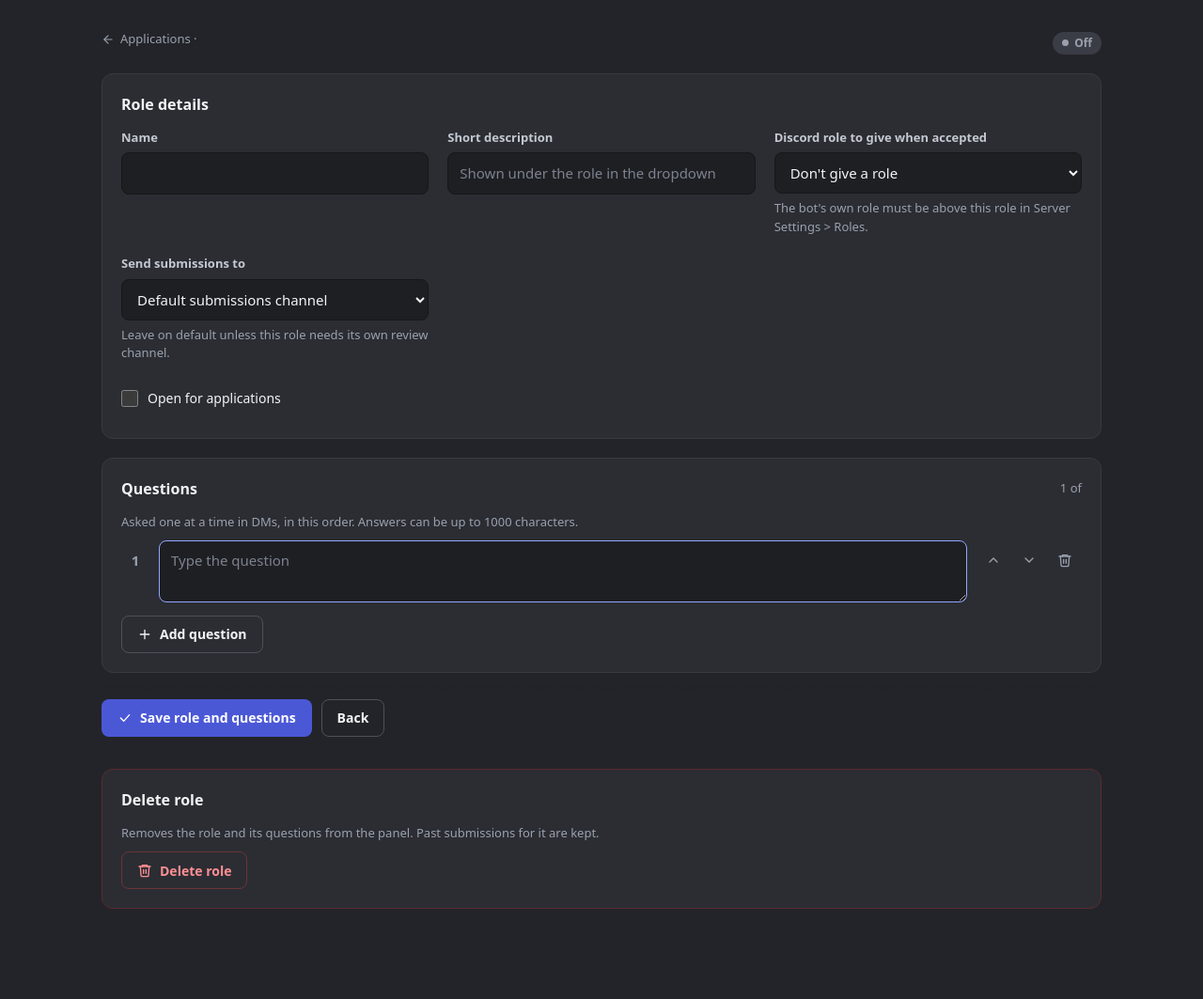
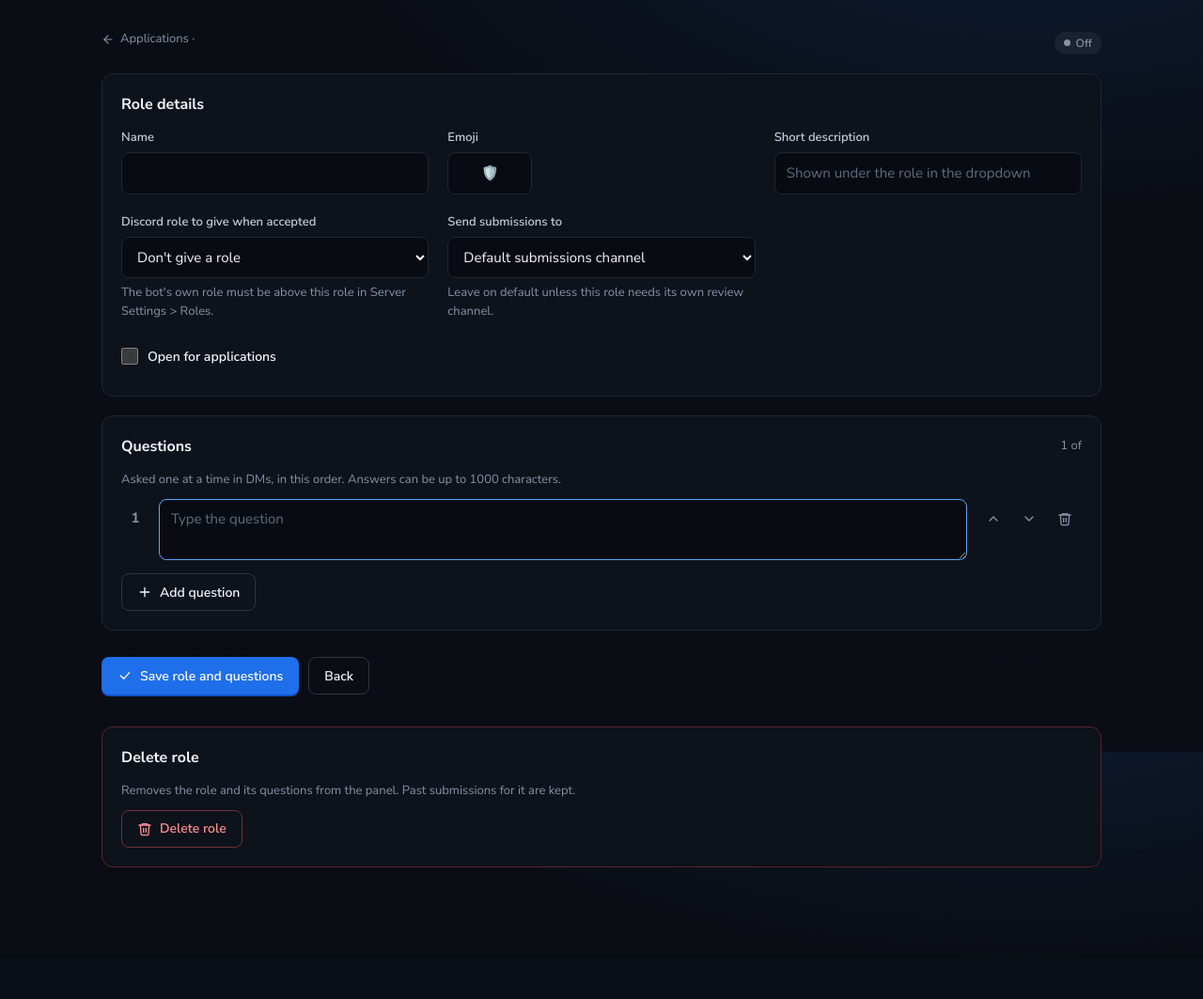
Before and after one commit to xxDeadMaster/Discord-Application-bot-, a Node project: template src/web/views/role.ejs in a window 1280 px wide. Shown: the whole page at 94% size. After the commit the page ends 923 px from the top, so only its background shows below. Run offline with Node 20 templates, Linux system fonts and the light colour scheme; the template is opened without the code that fills it, so the values that code supplies are empty.

Commit message:
Orbit dashboard restyle: black/blue theme, Orbit logo, Lilita One headings, welcome hero, emoji fields for applications, roles and ticket types
Co-Authored-By: Claude Opus 5.5 <noreply@anthropic.com>
Claude-Session: https://claude.ai/code/session_01UC7MahKFXKUWbECoZPV1ow

```diff
--- a/src/web/public/style.css
+++ b/src/web/public/style.css
@@ -1,23 +1,29 @@
+@font-face { font-family: "Lilita One"; src: url(fonts/lilita-one-latin-400-normal.woff2) format("woff2"); font-weight: 400; font-display: swap; }
+@font-face { font-family: "Nunito Sans"; src: url(fonts/nunito-sans-latin-400-normal.woff2) format("woff2"); font-weight: 400; font-display: swap; }
+@font-face { font-family: "Nunito Sans"; src: url(fonts/nunito-sans-latin-600-normal.woff2) format("woff2"); font-weight: 500 600; font-display: swap; }
+@font-face { font-family: "Nunito Sans"; src: url(fonts/nunito-sans-latin-700-normal.woff2) format("woff2"); font-weight: 700; font-display: swap; }
+@font-face { font-family: "Nunito Sans"; src: url(fonts/nunito-sans-latin-800-normal.woff2) format("woff2"); font-weight: 800; font-display: swap; }
+
 :root {
-  --bg-side: #1b1c20;
-  --bg: #232429;
-  --card: #2b2d33;
-  --raised: #33363d;
-  --field: #1e1f23;
-  --border: #383a41;
-  --border-strong: #4e515a;
-  --text: #f2f3f5;
-  --text-2: #c4c9d1;
-  --muted: #9aa1ad;
-  --accent: #4b58d6;
-  --accent-hover: #3f4bc2;
-  --accent-soft: rgba(91, 108, 240, 0.16);
-  --link: #93a5ff;
-  --success: #23824a;
-  --success-hover: #1d6f3f;
-  --danger: #d23a3f;
-  --danger-hover: #b93136;
-  --warn: #f0b232;
+  --bg-side: #05070C;
+  --bg: #0A0D14;
+  --card: #0E121A;
+  --raised: #161B25;
+  --field: #080B11;
+  --border: #1F2633;
+  --border-strong: #2C3547;
+  --text: #F2F5FA;
+  --text-2: #C3CCDA;
+  --muted: #8592A8;
+  --accent: #1F6FEB;
+  --accent-hover: #1A5FD0;
+  --accent-soft: rgba(31, 111, 235, 0.16);
+  --link: #58A6FF;
+  --success: #1F8F5F;
+  --success-hover: #1A7A51;
+  --danger: #D93D42;
+  --danger-hover: #BF3439;
+  --warn: #FFC24B;
   --radius: 12px;
   --radius-sm: 8px;
   --sidebar: 248px;
@@ -30,12 +36,12 @@ body {
   margin: 0;
   background: var(--bg);
   color: var(--text);
-  font: 15px/1.5 "gg sans", system-ui, -apple-system, "Segoe UI", Roboto, "Helvetica Neue", sans-serif;
+  font: 15px/1.5 "Nunito Sans", system-ui, -apple-system, "Segoe UI", Roboto, "Helvetica Neue", sans-serif;
   -webkit-font-smoothing: antialiased;
 }
 a { color: var(--link); text-decoration: none; }
 a:hover { text-decoration: underline; }
-h1 { font-size: 24px; font-weight: 700; margin: 0; line-height: 1.25; letter-spacing: -0.01em; }
+h1 { font: 400 28px/1.15 "Lilita One", system-ui, sans-serif; margin: 0; letter-spacing: 0.01em; }
 h2 { font-size: 16px; font-weight: 700; margin: 0 0 14px; }
 p { margin: 0 0 10px; }
 .muted { color: var(--muted); }
@@ -116,7 +122,7 @@ p { margin: 0 0 10px; }
 .card-head .actions { gap: 8px; }
 .login { padding: 40px 32px; }
 .login h1 { font-size: 22px; }
-.danger-zone { border-color: #5a2b2e; }
+.danger-zone { border-color: #5A2328; }
 
 /* ---------- Stats ---------- */
 .stats { display: grid; grid-template-columns: repeat(auto-fit, minmax(200px, 1fr)); gap: 14px; }
@@ -164,13 +170,13 @@ p { margin: 0 0 10px; }
 /* ---------- Pills ---------- */
 .pill {
   display: inline-flex; align-items: center; gap: 6px; font-size: 12px; font-weight: 600;
-  padding: 3px 10px; border-radius: 999px; background: #3a3d45; color: var(--text-2); white-space: nowrap;
+  padding: 3px 10px; border-radius: 999px; background: #1A2130; color: var(--text-2); white-space: nowrap;
 }
 .pill::before { content: ""; width: 7px; height: 7px; border-radius: 50%; background: currentColor; }
 .pill-pending { background: rgba(240, 178, 50, 0.14); color: #f3c55e; }
 .pill-accepted, .pill-open { background: rgba(35, 130, 74, 0.2); color: #6fdc9b; }
 .pill-denied { background: rgba(210, 58, 63, 0.18); color: #ff8f93; }
-.pill-closed, .pill-off { background: #3a3d45; color: var(--muted); }
+.pill-closed, .pill-off { background: #1A2130; color: var(--muted); }
 .pill-bot { background: var(--accent); color: #fff; }
 .pill-bot::before { display: none; }
 
@@ -180,13 +186,13 @@ p { margin: 0 0 10px; }
 label { font-weight: 600; font-size: 13px; color: var(--text-2); }
 input:not([type=checkbox]):not([type=radio]), select, textarea {
   width: 100%; min-height: 42px; padding: 10px 12px; border-radius: var(--radius-sm);
-  background: var(--field); color: var(--text); border: 1px solid #16171a; font: inherit;
+  background: var(--field); color: var(--text); border: 1px solid #1F2633; font: inherit;
   transition: border-color 0.15s;
 }
 textarea { resize: vertical; line-height: 1.45; }
 input:hover, select:hover, textarea:hover { border-color: var(--border-strong); }
 input:focus, select:focus, textarea:focus { outline: none; border-color: var(--link); }
-input::placeholder, textarea::placeholder { color: #7c8390; }
+input::placeholder, textarea::placeholder { color: #5F6B80; }
 input[type=checkbox] { width: 18px; height: 18px; accent-color: var(--accent); margin: 0; cursor: pointer; }
 .help { color: var(--muted); font-size: 13px; margin: 0; }
 .toggle { display: inline-flex; align-items: center; gap: 10px; min-height: 44px; font-weight: 500; font-size: 14px; color: var(--text); cursor: pointer; }
@@ -194,7 +200,7 @@ input[type=checkbox] { width: 18px; height: 18px; accent-color: var(--accent); m
 .actions { display: flex; gap: 10px; flex-wrap: wrap; align-items: center; }
 .sticky-actions {
   position: sticky; bottom: 0; padding: 14px 0; margin-top: -6px;
-  background: linear-gradient(to top, var(--bg) 75%, rgba(35, 36, 41, 0));
+  background: linear-gradient(to top, var(--bg) 75%, rgba(10, 13, 20, 0));
 }
 .panel-actions { display: flex; gap: 10px; flex-wrap: wrap; }
 .panel-actions form { margin: 0; }
@@ -206,11 +212,11 @@ input[type=checkbox] { width: 18px; height: 18px; accent-color: var(--accent); m
 .btn {
   display: inline-flex; align-items: center; justify-content: center; gap: 8px;
   min-height: 40px; padding: 0 16px; border-radius: var(--radius-sm);
-  border: 1px solid transparent; background: #3f424a; color: var(--text);
+  border: 1px solid transparent; background: #1A2130; color: var(--text);
   font: inherit; font-size: 14px; font-weight: 600; cursor: pointer; white-space: nowrap;
   transition: background 0.15s, border-color 0.15s;
 }
-.btn:hover { background: #4a4d56; text-decoration: none; }
+.btn:hover { background: #232C3E; text-decoration: none; }
 .btn:disabled { opacity: 0.45; cursor: not-allowed; }
 .btn-primary { background: var(--accent); color: #fff; }
 .btn-primary:hover { background: var(--accent-hover); }
@@ -403,3 +409,41 @@ th.num, td.num { text-align: right; font-variant-numeric: tabular-nums; }
 .rating { display: inline-flex; align-items: center; gap: 4px; color: var(--warn); font-weight: 700; }
 .rating .icon { fill: currentColor; }
 code { background: var(--field); padding: 1px 6px; border-radius: 5px; font-size: 0.92em; }
+
+
+/* ---------- Orbit theme extras ---------- */
+body { background: radial-gradient(1200px 500px at 85% -10%, rgba(31, 111, 235, 0.14), transparent 60%), var(--bg); background-attachment: fixed; }
+.brand-logo { width: 40px; height: 40px; border-radius: 12px; flex: none; display: block; }
+.brand-logo-lg { width: 88px; height: 88px; border-radius: 24px; margin: 0 auto 6px; box-shadow: 0 10px 40px rgba(31, 111, 235, 0.45); }
+.brand-name { font: 400 20px/1.1 "Lilita One", system-ui, sans-serif; letter-spacing: 0.02em; }
+.side-link.active { background: var(--accent-soft); color: #fff; box-shadow: inset 3px 0 0 var(--accent); }
+.side-count { background: var(--accent); }
+.btn-primary { box-shadow: 0 2px 0 #1450C8; }
+.btn-primary:hover { background: var(--accent-hover); }
+.login { position: relative; overflow: hidden; }
+.login::before { content: ""; position: absolute; inset: -40% -40% auto auto; width: 320px; height: 320px; border-radius: 50%;
+  background: radial-gradient(circle, rgba(88, 166, 255, 0.25), transparent 70%); pointer-events: none; }
+.hero {
+  position: relative; overflow: hidden; border-radius: var(--radius); padding: 26px 28px; margin-bottom: 18px;
+  background: linear-gradient(120deg, #04060C 0%, #0A1B44 55%, #1450C8 100%); border: 1px solid #1F3A78;
+  display: flex; align-items: center; gap: 22px; flex-wrap: wrap;
+}
+.hero::after { content: ""; position: absolute; right: -60px; top: 50%; width: 420px; height: 90px; border-radius: 50%;
+  border: 5px solid rgba(160, 205, 255, 0.55); transform: translateY(-50%) rotate(-12deg); pointer-events: none; }
+.hero-text { flex: 1; min-width: 220px; position: relative; z-index: 1; }
+.hero h1 { font-size: 32px; color: #fff; text-shadow: 0 0 22px rgba(61, 139, 255, 0.7); }
+.hero p { color: #BFD9FF; margin: 6px 0 0; }
+.hero-chips { display: flex; gap: 10px; flex-wrap: wrap; margin-top: 14px; }
+.hero-chip { display: inline-flex; align-items: center; gap: 8px; padding: 6px 12px; border-radius: 999px;
+  background: rgba(255, 255, 255, 0.1); border: 1px solid rgba(255, 255, 255, 0.18); color: #fff; font-weight: 700; font-size: 13px; }
+.hero-chip:hover { background: rgba(255, 255, 255, 0.18); text-decoration: none; }
+.hero-chip b { font-size: 15px; }
+.hero-logo { width: 84px; height: 84px; border-radius: 22px; position: relative; z-index: 1; box-shadow: 0 8px 30px rgba(0, 0, 0, 0.45); }
+.emoji-input { max-width: 90px; text-align: center; font-size: 18px; }
+.emoji { font-style: normal; margin-right: 6px; }
+@media (max-width: 700px) {
+  .hero { padding: 20px; }
+  .hero::after, .hero-logo { display: none; }
+  .hero h1 { font-size: 26px; }
+  .stats { grid-template-columns: 1fr 1fr; }
+}
--- a/src/web/views/login.ejs
+++ b/src/web/views/login.ejs
@@ -1,7 +1,8 @@
 <%- include('partials/head') %>
 <section class="card narrow center login">
-  <span class="brand-mark brand-mark-lg" aria-hidden="true">A</span>
-  <h1>App Bot dashboard</h1>
+  <img class="brand-logo-lg" src="/static/orbit-logo.png" alt="" width="88" height="88">
+  <h1>Orbit</h1>
+  <p class="muted small" style="margin-top:-4px">BloxVerse Staff Hub</p>
   <p class="muted">Manage applications, review submissions and read ticket history. Staff only.</p>
   <a class="btn btn-primary btn-lg" href="/auth/discord" style="width: 100%;">Sign in with Discord</a>
   <p class="muted small">First time? <a href="<%= inviteUrl %>" target="_blank" rel="noopener">Add the bot to your server</a> before signing in.</p>
--- a/src/web/views/partials/head.ejs
+++ b/src/web/views/partials/head.ejs
@@ -3,7 +3,9 @@
 <head>
   <meta charset="utf-8">
   <meta name="viewport" content="width=device-width, initial-scale=1">
-  <title><%= title %> · App Bot</title>
+  <title><%= title %> · Orbit</title>
+  <link rel="icon" type="image/png" href="/static/orbit-logo.png">
+  <meta name="theme-color" content="#05070C">
   <link rel="stylesheet" href="/static/style.css?v=<%= assetVersion %>">
   <script src="/static/app.js?v=<%= assetVersion %>" defer></script>
 </head>
@@ -29,10 +31,10 @@
 %>
 <aside class="sidebar">
   <a class="brand" href="/">
-    <span class="brand-mark" aria-hidden="true">A</span>
+    <img class="brand-logo" src="/static/orbit-logo.png" alt="" width="40" height="40">
     <span class="brand-text">
-      <span class="brand-name">App Bot</span>
-      <span class="brand-sub"><%= typeof guild !== 'undefined' && guild ? guild.name : 'Dashboard' %></span>
+      <span class="brand-name">Orbit</span>
+      <span class="brand-sub">BloxVerse Staff Hub</span>
     </span>
   </a>
   <nav class="side-nav" aria-label="Main">
--- a/src/web/views/role.ejs
+++ b/src/web/views/role.ejs
@@ -22,6 +22,10 @@
       <div class="field">
         <label for="name">Name</label>
         <input id="name" name="name" maxlength="<%= limits.name %>" value="<%= role.name %>" required>
+      </div>
+      <div class="field">
+        <label for="emoji">Emoji</label>
+        <input class="emoji-input" id="emoji" name="emoji" maxlength="64" value="<%= role.emoji || '' %>" placeholder="🛡️" title="One emoji, shown in Discord menus and cards. Leave empty for none.">
       </div>
       <div class="field">
         <label for="description">Short description</label>
--- a/src/web/views/ticket-types.ejs
+++ b/src/web/views/ticket-types.ejs
@@ -23,7 +23,7 @@
 <section class="card cat-card" id="type-<%= t.id %>">
   <div class="cat-head">
     <div class="cat-title">
-      <h2><%= t.name %></h2>
+      <h2><% if (t.emoji) { %><span class="emoji"><%= t.emoji %></span><% } %><%= t.name %></h2>
       <% if (t.enabled) { %><span class="pill pill-open">On</span><% } else { %><span class="pill pill-off">Off</span><% } %>
       <span class="muted small"><%= t.questions.length %> question<%= t.questions.length === 1 ? '' : 's' %> · <%= used[t.id] || 0 %> ticket<%= used[t.id] === 1 ? '' : 's' %></span>
     </div>
@@ -39,6 +39,7 @@
   <form method="post" action="/ticket-types/<%= t.id %>" class="cat-edit inline-form" id="type-edit-<%= t.id %>" hidden style="margin-bottom: 20px;">
     <input type="hidden" name="_csrf" value="<%= csrf %>">
     <div class="grid-3">
+      <div class="field"><label for="te-<%= t.id %>">Emoji</label><input class="emoji-input" id="te-<%= t.id %>" name="emoji" maxlength="64" value="<%= t.emoji || '' %>" placeholder="🎫" title="One emoji, shown in the ticket menu. Leave empty for none."></div>
       <div class="field"><label for="tn-<%= t.id %>">Name</label><input id="tn-<%= t.id %>" name="name" maxlength="80" value="<%= t.name %>" required></div>
       <div class="field"><label for="td-<%= t.id %>">Short description</label><input id="td-<%= t.id %>" name="description" maxlength="100" value="<%= t.description %>"></div>
       <div class="field"><label for="tp-<%= t.id %>">Order</label><input id="tp-<%= t.id %>" name="position" type="number" value="<%= t.position %>"></div>
```
Also changed, not shown: other parts of src/web/public/style.css (+20 -20 lines), src/web/routes.js (+11 -5 lines), src/web/staffRoutes.js (+11 -2 lines), src/web/views/applications.ejs (+6 -2 lines), src/web/views/overview.ejs (+11 -5 lines), src/web/public/fonts/lilita-one-latin-400-normal.woff2 (added), src/web/public/fonts/nunito-sans-latin-400-normal.woff2 (added), src/web/public/fonts/nunito-sans-latin-600-normal.woff2 (added), src/web/public/fonts/nunito-sans-latin-700-normal.woff2 (added), src/web/public/fonts/nunito-sans-latin-800-normal.woff2 (added).
